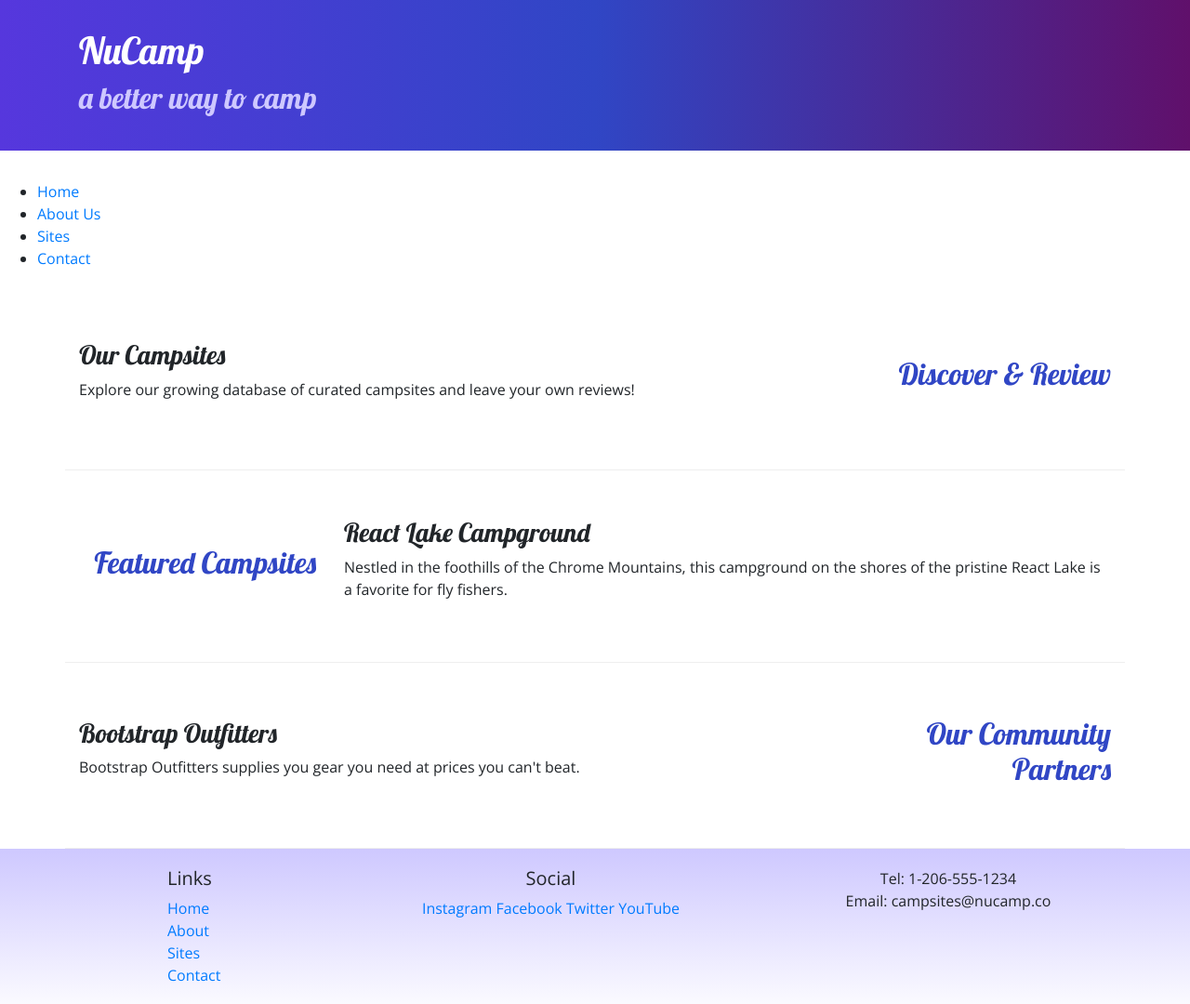
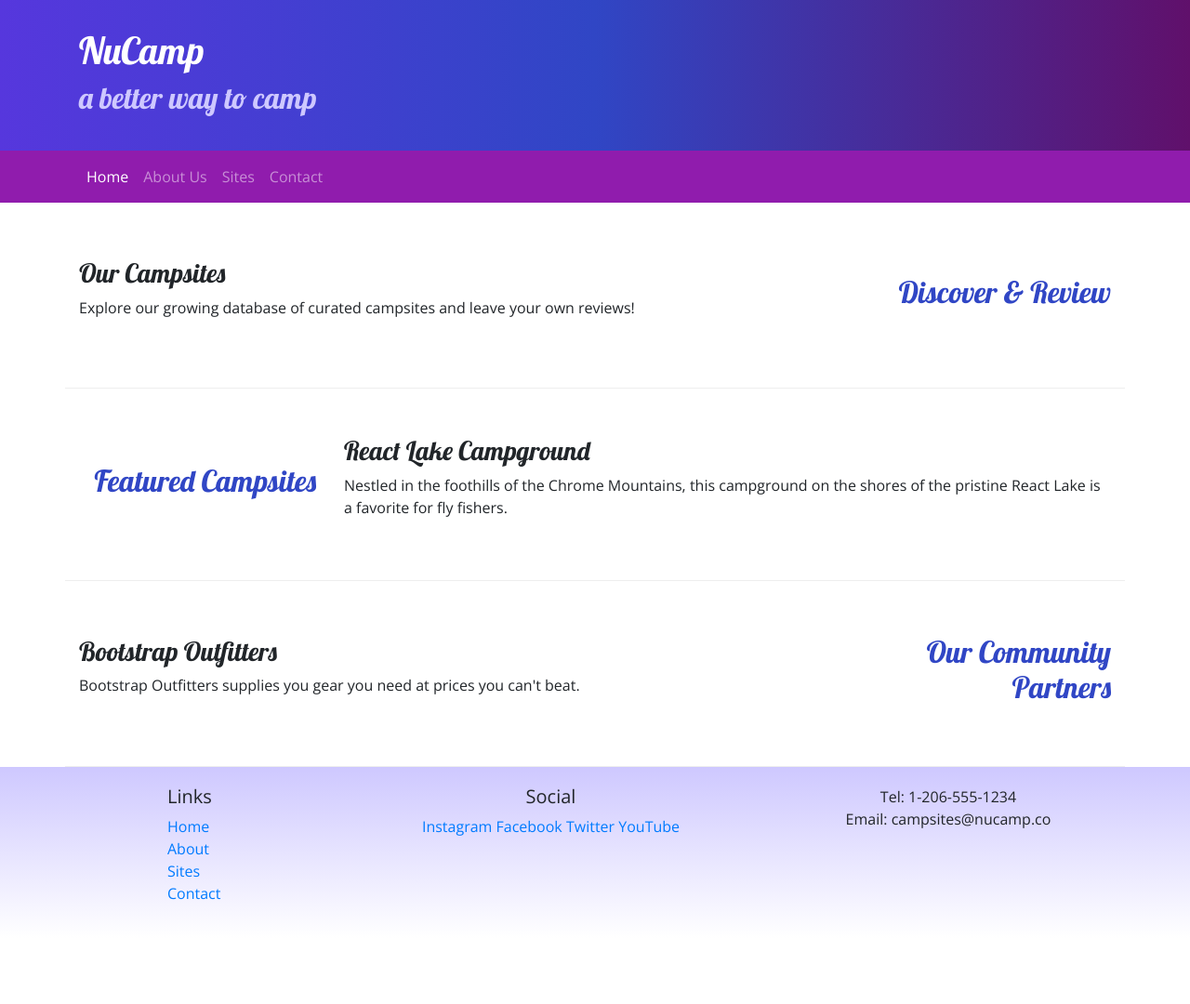
Before and after one commit to kpdriscoll6/bootstrap-nucamp, a website: page index.html in a window 1280 px wide. Shown: the whole page at 93% size. After the commit the page ends 1009 px from the top, so only its background shows below. Drawn offline with nearby package versions, Linux system fonts and the light colour scheme.

Commit message:
added navbar & breadcrumbs

```diff
--- a/css/styles.css
+++ b/css/styles.css
@@ -20,6 +20,8 @@ footer {
 }
 
 .jumbotron {
+    /* set margin = 0 to remove margin on jumbotron & push navbar tight to jubotron */
+    margin: 0;
     padding: 30px;
     background-image: linear-gradient(to right, #5637DD, #3046C5, #60106B);
     color: white;
@@ -30,3 +32,7 @@ footer {
     border-bottom: 1px ridge;
     min-height: 200px;
 }
+
+.navbar {
+    background-color: #901CAD;
+}
--- a/index.html
+++ b/index.html
@@ -28,13 +28,22 @@
             </div>
         </div>
     </header>
-    <nav>
-        <ul>
-            <li><a href = "#">Home</a></li> <!--- # is the top of the current page--->
-            <li><a href = "aboutus.html">About Us</a></li>
-            <li><a href = "#">Sites</a></li>
-            <li><a href = "#">Contact</a></li>
-        </ul>
+    <nav class = "navbar navbar-expand-sm navbar-dark sticky-top">
+        <div class = "container">
+            <button class = "navbar-toggler ml-auto" type = "button"
+            data-toggle = "collapse" data-target = "#nucampNavbar">
+                <span class = "navbar-toggler-icon"></span>
+            </button>
+            <div class = "collapse navbar-collapse" id = "nucampNavbar">
+                <ul class = "navbar-nav">
+                    <li class = "nav-item active"><a class = "nav-link" href = "#">Home</a></li> <!--- # is the top of the current page--->
+                    <li class = "nav-item"><a class = "nav-link" href = "aboutus.html">About Us</a></li>
+                    <li class = "nav-item"><a class = "nav-link" href = "#">Sites</a></li>
+                    <li class = "nav-item"><a class = "nav-link" href = "#">Contact</a></li>
+                </ul>
+            </div>
+        </div>
+    </nav>
 
     </nav>
     <div class = "container">
```
Also changed, not shown: aboutus.html (+21 -0 lines).
